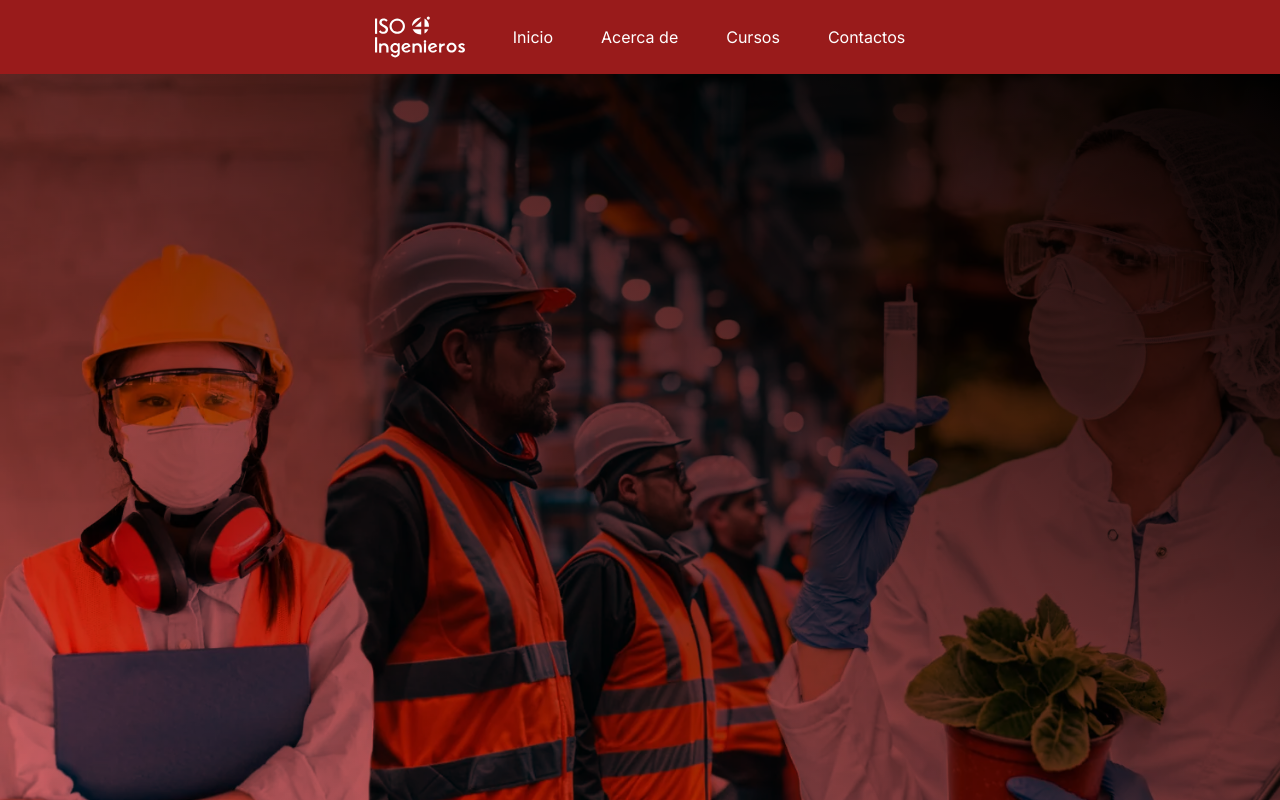
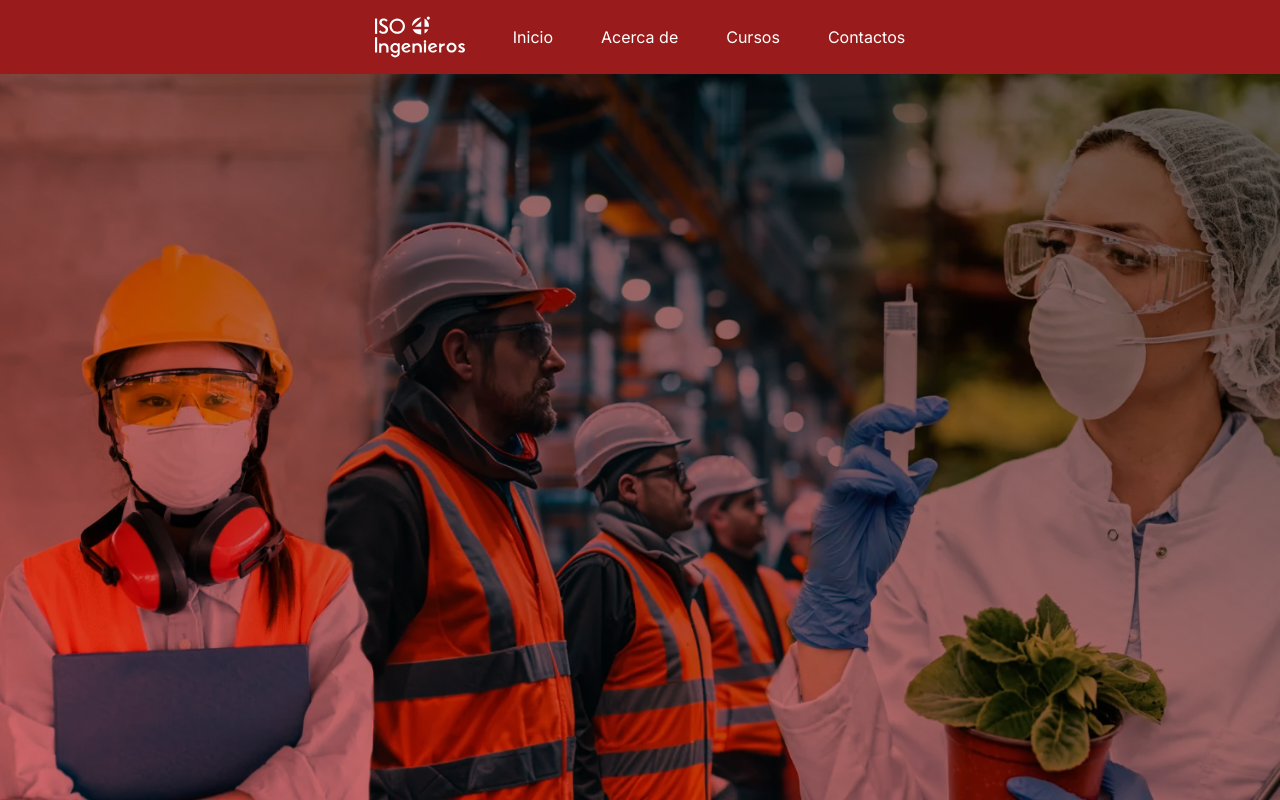
Before and after one commit to yessenia22c/iso-ingenieros-nextjs-react, a Next.js app: page / in a window 1280 px wide. Shown: the top 800 px of the page. Built offline with nearby package versions, Linux system fonts and the light colour scheme.

Commit message:
refactor: Update BannerComponent background color gradient

```diff
--- a/src/components/MainComponent/BannerComponent.jsx
+++ b/src/components/MainComponent/BannerComponent.jsx
@@ -2,7 +2,7 @@ import React from 'react'
 
 export const BannerComponent = () => {
   return (
-    <div className='xl:h-screen bg-gradient-to-tr from-red-400 to-[#000000] relative  sm:object-top'>
+    <div className='xl:h-screen bg-gradient-to-tr from-red-400 to-[#000000a1] relative  sm:object-top'>
       <img className='sm:object-top sm:object-scale-down flex w-full xl:h-screen xl:object-cover z-10 mix-blend-multiply' src="./img/Fondo.webp" alt="" />
     </div>
 
```
